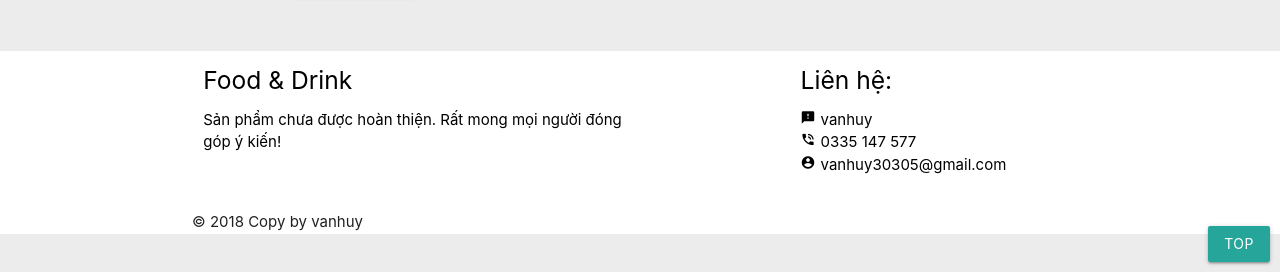
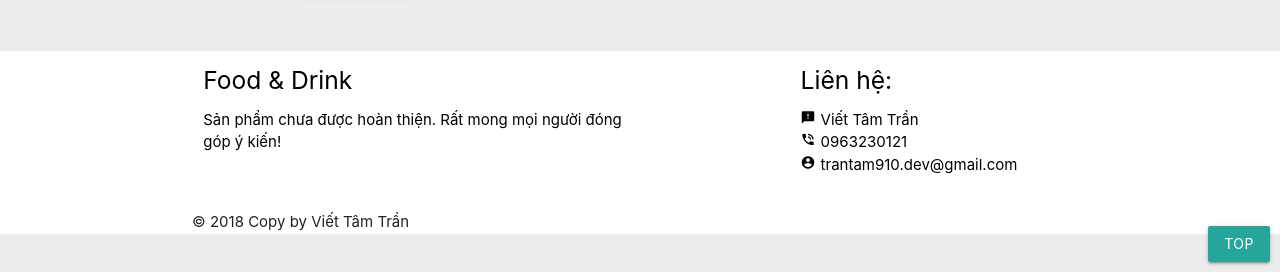
Before and after one commit to VietTamTran/FoodTN, a PHP site: page / in a window 1280 px wide. Shown: the part 528-800 px from the top of the page. Run offline with PHP 8.4, Linux system fonts and the light colour scheme; data that the repository does not hold is empty; some libraries are stand-ins or nearby versions.

Commit message:
Update footer.php

```diff
--- a/view/footer.php
+++ b/view/footer.php
@@ -8,16 +8,16 @@
 					<div class="col l4 offset-l2 s12">
 						<h5 class="black-text">Liên hệ:</h5>
 						<ul>
-							<li><a class="black-text text-lighten-3" href="http://fb.com/vanhuy174"><i style="margin-right: 5px; font-size: 15px;" class="material-icons">feedback</i>vanhuy</a></li>
-							<li><a class="black-text text-lighten-3" href="#!"><i style="margin-right: 5px; font-size: 15px;" class="material-icons">phone_in_talk</i>0335 147 577</a></li>
-							<li><a class="black-text text-lighten-3" href="#!"><i style="margin-right: 5px; font-size: 15px;" class="material-icons">account_circle</i>vanhuy30305@gmail.com</a></li>
+							<li><a class="black-text text-lighten-3" href="http://fb.com/trantam910.dev"><i style="margin-right: 5px; font-size: 15px;" class="material-icons">feedback</i>Viết Tâm Trần</a></li>
+							<li><a class="black-text text-lighten-3" href="#!"><i style="margin-right: 5px; font-size: 15px;" class="material-icons">phone_in_talk</i>0963230121</a></li>
+							<li><a class="black-text text-lighten-3" href="#!"><i style="margin-right: 5px; font-size: 15px;" class="material-icons">account_circle</i>trantam910.dev@gmail.com</a></li>
 						</ul>
 					</div>
 				</div>
 			</div>
 			<div class="footer-copyright">
 				<div class="container">
-					© 2018 Copy by vanhuy
+					© 2018 Copy by Viết Tâm Trần
 
 				</div>
 			</div>
```
